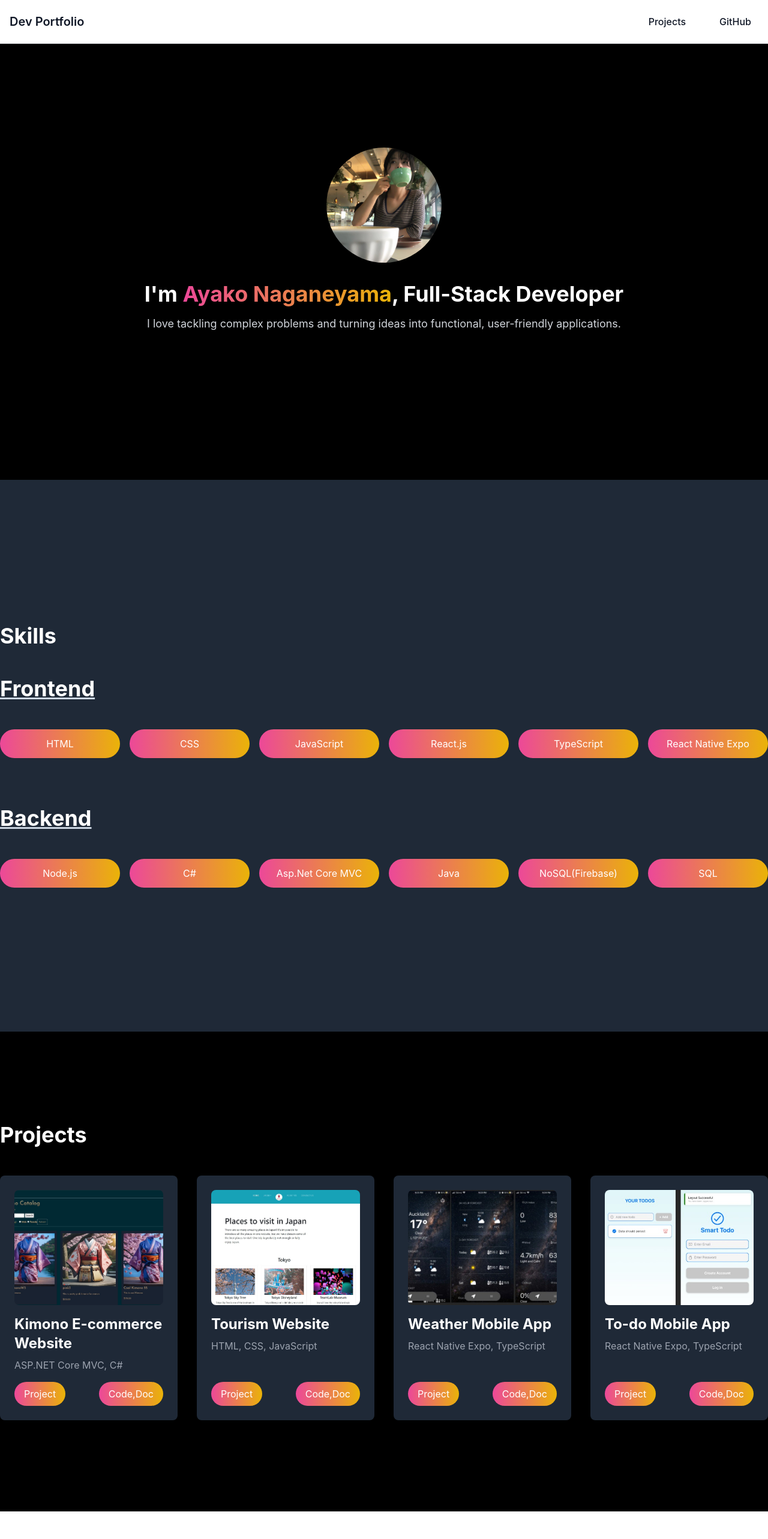
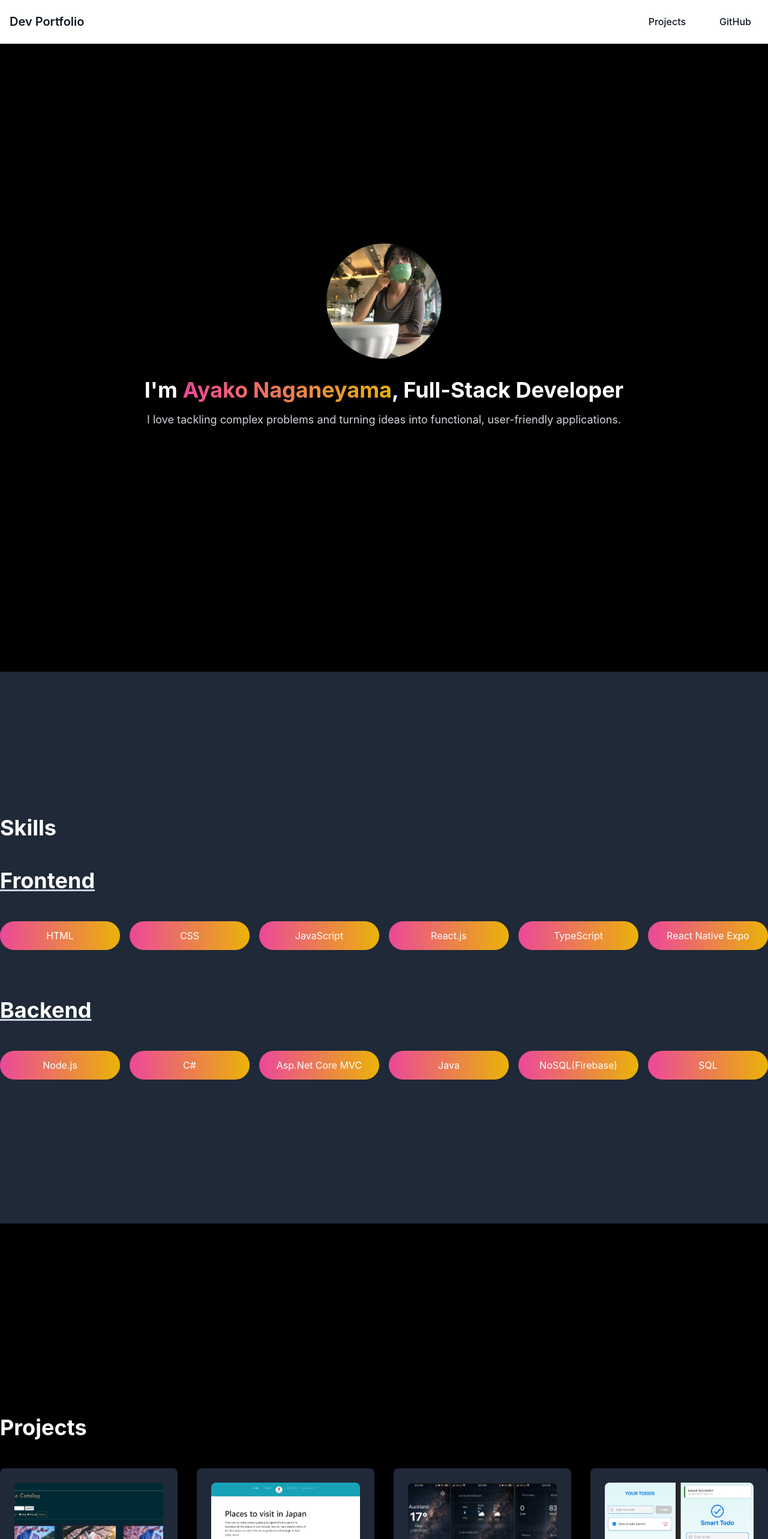
Before and after one commit to AyakoNaganeyama/dev-portfolio, a React (Vite) app: page / in a window 1280 px wide. Shown: the top 2566 px of the page at 60% size. Before the commit the page ends 2520 px from the top, so only its background shows below. Built offline with nearby package versions, Linux system fonts and the light colour scheme.

Commit message:
cleaning

```diff
--- a/src/components/Profile.jsx
+++ b/src/components/Profile.jsx
@@ -4,8 +4,10 @@ import Navbar from './Navbar'
 
 const Profile = () => {
     return (
-        <div className='w-full min-h-screen flex flex-col'>
-            <Navbar />
+        <>
+        <Navbar />
+        <div className='w-full min-h-screen flex flex-col  py-40  bg-black'>
+
             <div className="flex flex-col items-center justify-center h-screen bg-black text-white text-center py-16">
                 <img
                     src={Ayako}
@@ -25,6 +27,7 @@ const Profile = () => {
                 </p>
             </div>
         </div>
+        </>
     )
 }
 
--- a/src/components/Project.jsx
+++ b/src/components/Project.jsx
@@ -47,7 +47,7 @@ const projects = [
   ];
   const Project = () => {
   return (
-    <div className='bg-black w-full h-full min-h-screen flex justify-center pt-30 ' id="projects">
+    <div className='bg-black w-full h-full min-h-screen flex justify-center py-60 ' id="projects">
     <div className='bg-black flex flex-col mx-auto container items-center md:items-start justify-center'>
 
     <div className="bg-gray text-white py-20" id="project">
```
